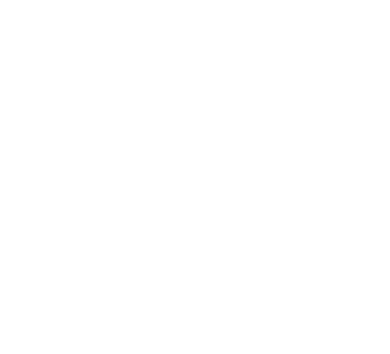
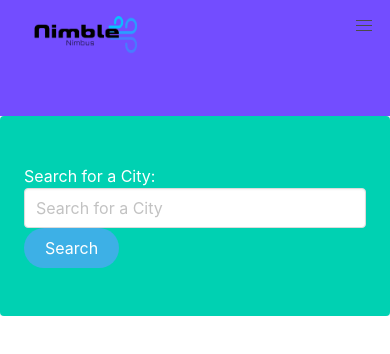
Before and after one commit to Erazerlista/TheNimbleNimbus, a plain HTML site: page index.html in a window 390 px wide. Drawn offline with nearby package versions, Linux system fonts and the light colour scheme.

Commit message:
added code and logo

```diff
--- a/index.html
+++ b/index.html
@@ -3,7 +3,79 @@
   <head>
     <meta charset="UTF-8" />
     <meta name="viewport" content="width=device-width, initial-scale=1.0" />
+    <meta http-equiv="X-UA-Compatible" content="ie=edge" />
+    <title>The Nimble Nimbus</title>
+   <head>
+    <link
+      rel="stylesheet"
+      href="https://cdn.jsdelivr.net/npm/bulma@0.9.4/css/bulma.min.css"
+    />
+    <link
+      rel="stylesheet"
+      href="https://cdnjs.cloudflare.com/ajax/libs/font-awesome/5.11.2/css/all.min.css"
+    />
+    <link rel="stylesheet" href="./assets/style.css" />
     <title>The Nimble Nimbus</title>
   </head>
-  <body></body>
+  <body style="background-color: whitesmoke">
+    <nav
+      class="navbar"
+      role="navigation"
+      aria-label="main navigation"
+      style="background-color: rgb(115, 77, 255)"
+    >
+      <div class="navbar-brand">
+        <a class="navbar-item" href="./index.html">
+          <img
+            alt="weather logo"
+            src="./assets/Logo.png"
+            style="max-height: 100px"
+            class="py-2 px-2"/>
+        </a>
+        <a
+          role="button"
+          id="burger"
+          class="navbar-burger"
+          aria-label="menu"
+          aria-expanded="false"
+          data-target="navbarBasicExample"
+        >
+          <span aria-hidden="true"></span>
+          <span aria-hidden="true"></span>
+          <span aria-hidden="true"></span>
+        </a>
+      </div>
+    </nav>
+    <main>
+      <div class="search-bar">
+        <div class="notification is-primary hero-body">
+          <label for="search">Search for a City:</label>
+          <input
+            class="input"
+            type="text"
+            placeholder="Search for a City"
+            id="ingr-search"
+          />
+          <button
+            type="submit"
+            class="button is-info is-rounded center-content"
+            id="search-button"
+            style="background-color: rgb(61, 176, 230)"
+          >
+            Search
+          </button>
+        </div>
+      </div>
+      <h1 class="container has-text-centered" id="repo-search-term"></h1>
+      <div id="repo-container" class="has-text-centered"></div>
+    </main>
+     <script src ="/assets/script.js" </script>
+  </body>
+    <footer class="footer footer-position">
+      <div class="content">
+        <p><strong>The Nimble Nimbus</strong> by Mackenzie Evangelista.</p>
+      </div>
+    </footer>
 </html>
+<!DOCTYPE html>
+<html lang="en">
```
Also changed, not shown: assets/Logo.png (added), assets/style.css (added), 1 other file.
